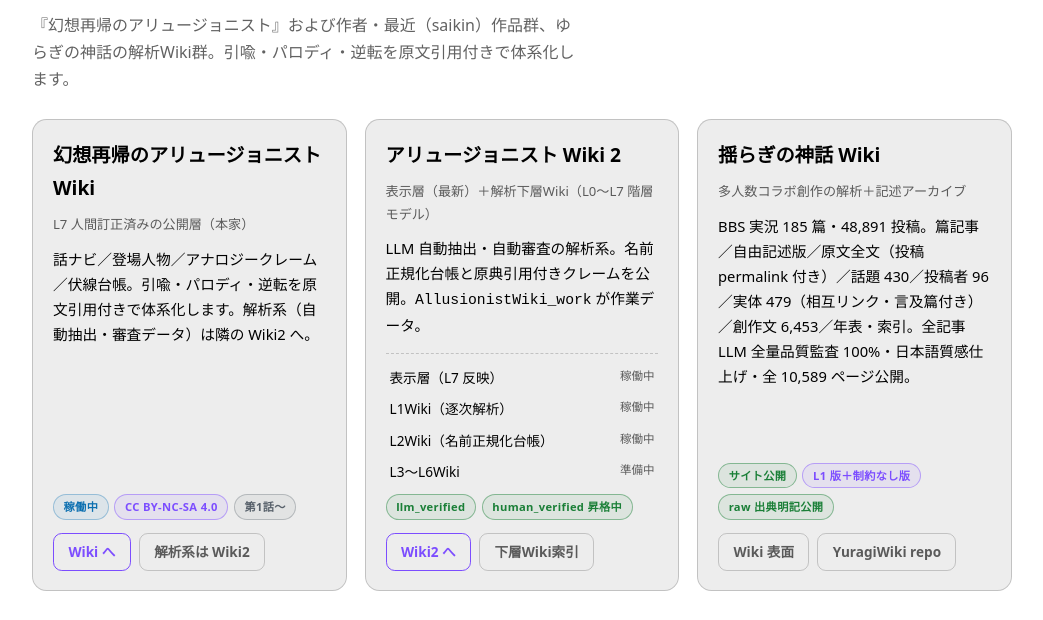
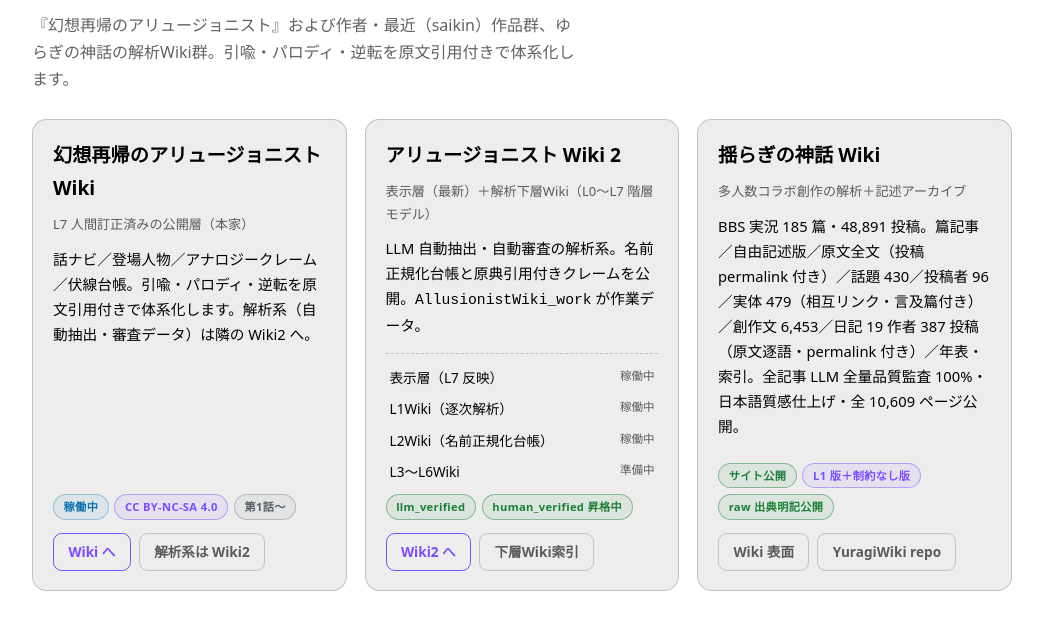
Before and after one commit to allusionistwiki/allusionistwiki.github.io, a plain HTML site: page index.html in a window 1280 px wide. Shown: the part 106-726 px from the top of the page, without its empty margins (118-1161 px from the left). Drawn offline with Linux system fonts and the light colour scheme.

Commit message:
portal: YuragiWiki 日記層（Hatena Flicker 19 作者 387 投稿）公開・全 10,609 ページ

```diff
--- a/index.html
+++ b/index.html
@@ -84,7 +84,7 @@ a{color:inherit}
   <a class="card" href="/YuragiWiki/">
     <h2>揺らぎの神話 Wiki</h2>
     <p class="sub">多人数コラボ創作の解析＋記述アーカイブ</p>
-    <p class="desc">BBS 実況 185 篇・48,891 投稿。篇記事／自由記述版／原文全文（投稿 permalink 付き）／話題 430／投稿者 96／実体 479（相互リンク・言及篇付き）／創作文 6,453／年表・索引。全記事 LLM 全量品質監査 100%・日本語質感仕上げ・全 10,589 ページ公開。</p>
+    <p class="desc">BBS 実況 185 篇・48,891 投稿。篇記事／自由記述版／原文全文（投稿 permalink 付き）／話題 430／投稿者 96／実体 479（相互リンク・言及篇付き）／創作文 6,453／日記 19 作者 387 投稿（原文逐語・permalink 付き）／年表・索引。全記事 LLM 全量品質監査 100%・日本語質感仕上げ・全 10,609 ページ公開。</p>
     <div class="badges"><span class="badge b-ok">サイト公開</span><span class="badge b-accent">L1 版＋制約なし版</span><span class="badge b-ok">raw 出典明記公開</span></div>
     <div class="btns"><span class="btn ghost">Wiki 表面</span><span class="btn ghost">YuragiWiki repo</span></div>
   </a>
```
